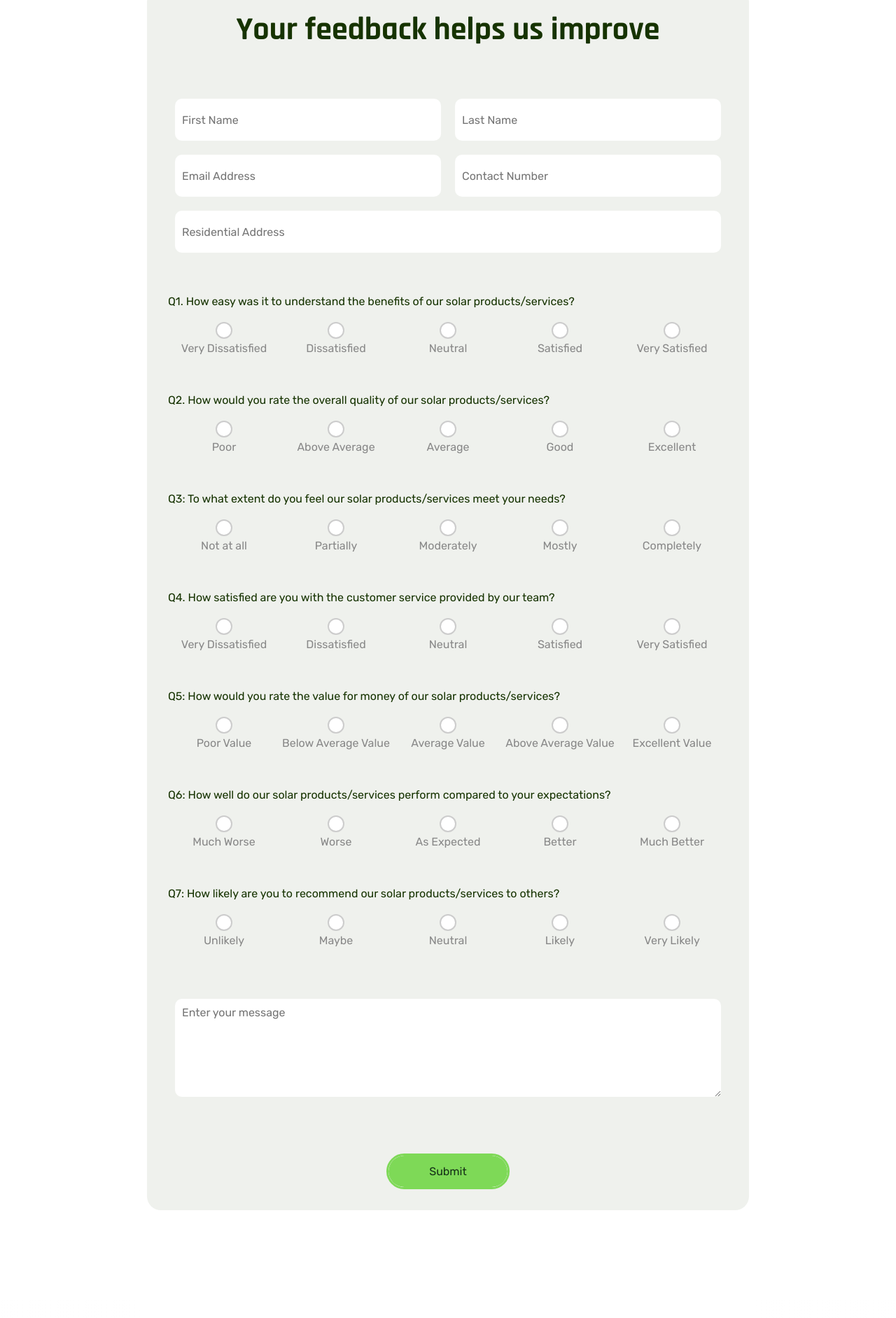
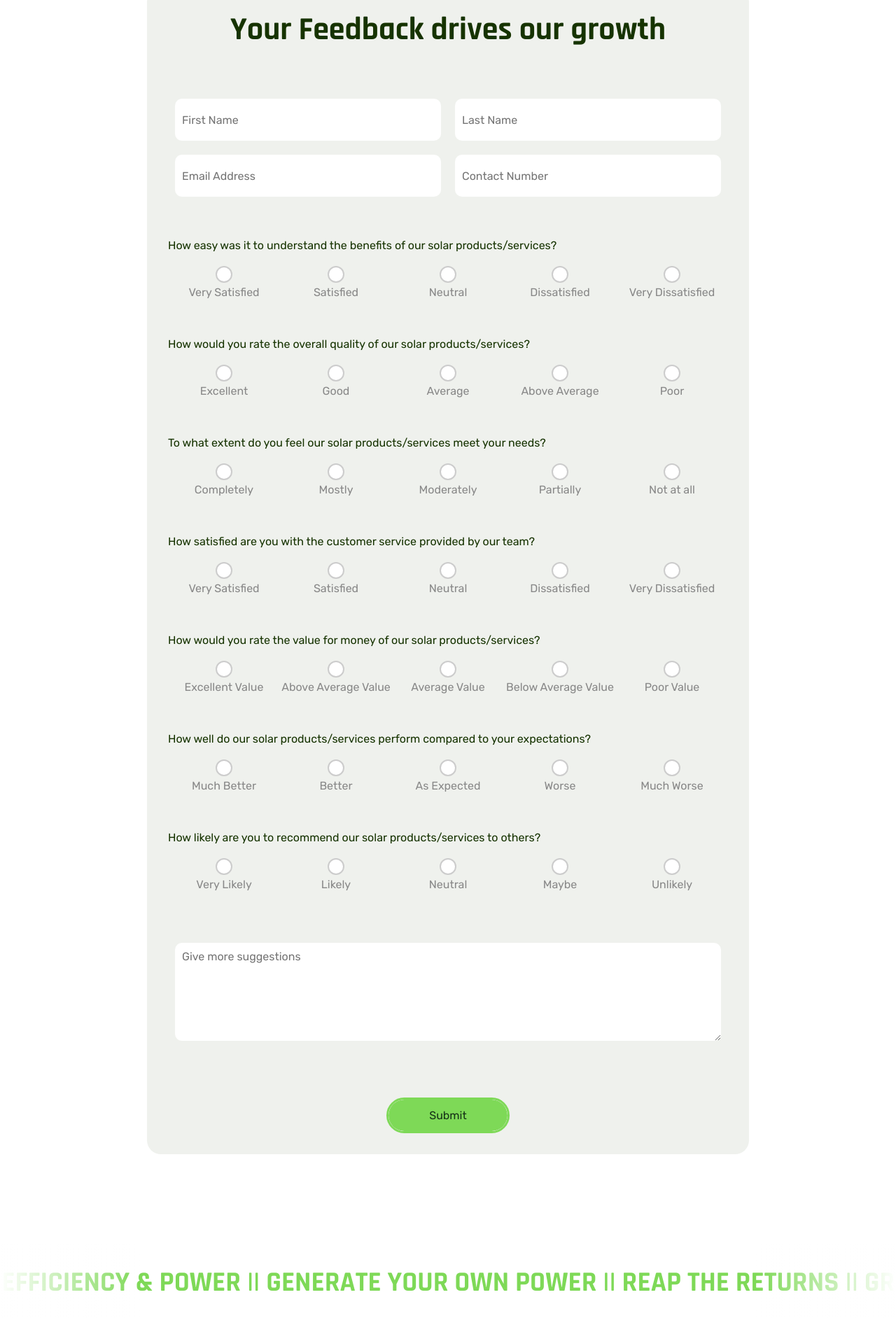
Before and after one commit to nameerfarooq/greener, a React (Vite) app: page /feedback in a window 1280 px wide. Shown: the part 625-2508 px from the top of the page at 70% size. Built offline with nearby package versions, Linux system fonts and the light colour scheme.

Commit message:
feedback pages updated

```diff
--- a/src/App.jsx
+++ b/src/App.jsx
@@ -26,7 +26,7 @@ const App = () => {
       <ScrollToTop />
       <AnimatePresence mode="wait">
         <Routes location={location} key={location.pathname}>
-          <Route index element={ <Home />} />
+          <Route index element={<Home />} />
           <Route path="/home" element={<Home />} />
           <Route path="/about" element={<About />} />
           <Route path="/services" element={<Services />} />
@@ -38,8 +38,9 @@ const App = () => {
       </AnimatePresence>
       <Marquee gradient={true} loop={0} pauseOnHover={true}>
         <div className="marquee">
-          HEAL THE WORLD / EFFICIENCY & POWER / GENERATE YOUR OWN POWER / REAP
-          THE RETURNS / GREENER PAKISTAN /
+          {" "}
+          HEAL THE WORLD || EFFICIENCY & POWER || GENERATE YOUR OWN POWER ||
+          REAP THE RETURNS || GREENER PAKISTAN ||{" "}
         </div>
       </Marquee>
       <Footer />
--- a/src/assets/styles/_global.scss
+++ b/src/assets/styles/_global.scss
@@ -448,14 +448,12 @@ a {
   }
 }
 .marquee {
-  font-size: 10rem;
+  font-size: 4rem;
   font-weight: 600;
-  color: transparent;
-  -webkit-text-stroke-width: 1px;
-  stroke-width: 1px;
+  color: var(--primaryColor);
   font-weight: 700;
-  -webkit-text-stroke-color: var(--primaryColor);
-  stroke: var(--primaryColor);
+  padding-block: 30px
+
 }
 
 .hero-section {
@@ -906,7 +904,7 @@ a {
         .answer-holder {
           display: flex;
           justify-content: space-around;
-          // gap: 20px;
+          flex-direction: row-reverse;
           margin-top: 20px;
           .answers {
             width: 20%;
--- a/src/components/HeaderFooter/Header.jsx
+++ b/src/components/HeaderFooter/Header.jsx
@@ -9,7 +9,16 @@ import NavMenu from "./NavMenu";
 import ResponsiveNav from "./ResponsiveNav";
 import { motion } from "framer-motion";
 import { Link } from "react-router-dom";
+import { useState } from "react";
+
 const Header = () => {
+  const [showDropDown, setshowDropDown] = useState(false);
+  const enterShowDropDown = () => {
+    setshowDropDown(true);
+  };
+  const exitShowDropDown = () => {
+    setshowDropDown(false);
+  };
   return (
     <motion.div
       initial={{
@@ -69,7 +78,7 @@ const Header = () => {
           </abbr>
         </div>
       </div>
-      <div className="bottom">
+      <div className="bottom" onMouseLeave={exitShowDropDown}>
         <div className="left">
           <Link to="/">
             <img src={logo} alt="" />
@@ -77,7 +86,11 @@ const Header = () => {
         </div>
         <div className="right">
           <div className="expanded-menu">
-            <NavMenu />
+            <NavMenu
+              showDropDown={showDropDown}
+              enterShowDropDown={enterShowDropDown}
+              exitShowDropDown={exitShowDropDown}
+            />
           </div>
           <div className="collapsed-menu">
             <ResponsiveNav />
--- a/src/pages/Feedback/Feedback.jsx
+++ b/src/pages/Feedback/Feedback.jsx
@@ -10,7 +10,7 @@ const Feedback = () => {
         <div className="inner">
           <div className="form">
             <div className="text-5 center">
-              Your feedback helps us improve
+              Your Feedback drives our growth
               <br />
               <br />
               <form
@@ -48,17 +48,10 @@ const Feedback = () => {
                     required
                   />
                 </div>
-                <div className="double-field">
-                  <input
-                    type="text"
-                    name="address"
-                    placeholder="Residential Address"
-                    required
-                  />
-                </div>
+
                 <div className="question">
                   <div className="text-2">
-                    Q1. How easy was it to understand the benefits of our solar
+                    How easy was it to understand the benefits of our solar
                     products/services?
                   </div>
                   <div className="answer-holder">
@@ -66,7 +59,7 @@ const Feedback = () => {
                       <input
                         type="radio"
                         required
-                        name="Q1. How easy was it to understand the benefits of our solar
+                        name=" How easy was it to understand the benefits of our solar
                     products/services?"
                         value={"Very Dissatisfied"}
                       />
@@ -76,7 +69,7 @@ const Feedback = () => {
                       <input
                         type="radio"
                         required
-                        name="Q1. How easy was it to understand the benefits of our solar
+                        name=" How easy was it to understand the benefits of our solar
                     products/services?"
                         value={"Dissatisfied"}
                       />
@@ -86,7 +79,7 @@ const Feedback = () => {
                       <input
                         type="radio"
                         required
-                        name="Q1. How easy was it to understand the benefits of our solar
+                        name="  How easy was it to understand the benefits of our solar
                     products/services?"
                         value={"Neutral"}
                       />
@@ -96,7 +89,7 @@ const Feedback = () => {
                       <input
                         type="radio"
                         required
-                        name="Q1. How easy was it to understand the benefits of our solar
+                        name="  How easy was it to understand the benefits of our solar
                     products/services?"
                         value={"Satisfied"}
                       />
@@ -106,7 +99,7 @@ const Feedback = () => {
                       <input
                         type="radio"
                         required
-                        name="Q1. How easy was it to understand the benefits of our solar
+                        name="  How easy was it to understand the benefits of our solar
                     products/services?"
                         value={"Very Satisfied"}
                       />
@@ -116,7 +109,7 @@ const Feedback = () => {
                 </div>
                 <div className="question">
                   <div className="text-2">
-                    Q2. How would you rate the overall quality of our solar
+                    How would you rate the overall quality of our solar
                     products/services?
                   </div>
                   <div className="answer-holder">
@@ -124,7 +117,7 @@ const Feedback = () => {
                       <input
                         type="radio"
                         required
-                        name="Q2. How would you rate the overall quality of our solar
+                        name="  How would you rate the overall quality of our solar
                     products/services?"
                         value={"Poor"}
                       />
@@ -134,7 +127,7 @@ const Feedback = () => {
                       <input
                         type="radio"
                         required
-                        name="Q2. How would you rate the overall quality of our solar
+                        name="  How would you rate the overall quality of our solar
                     products/services?"
                         value={"Above Average"}
                       />
@@ -144,7 +137,7 @@ const Feedback = () => {
                       <input
                         type="radio"
                         required
-                        name="Q2. How would you rate the overall quality of our solar
+                        name="  How would you rate the overall quality of our solar
                     products/services?"
                         value={"Average"}
                       />
@@ -154,7 +147,7 @@ const Feedback = () => {
                       <input
                         type="radio"
                         required
-                        name="Q2. How would you rate the overall quality of our solar
+                        name="  How would you rate the overall quality of our solar
                     products/services?"
                         value={"Good"}
                       />
@@ -164,7 +157,7 @@ const Feedback = () => {
                       <input
                         type="radio"
                         required
-                        name="Q2. How would you rate the overall quality of our solar
+                        name="  How would you rate the overall quality of our solar
                     products/services?"
                         value={"Excellent"}
                       />
@@ -174,15 +167,15 @@ const Feedback = () => {
                 </div>
                 <div className="question">
                   <div className="text-2">
-                    Q3: To what extent do you feel our solar products/services
-                    meet your needs?
+                    To what extent do you feel our solar products/services meet
+                    your needs?
                   </div>
                   <div className="answer-holder">
                     <div className="answers">
                       <input
                         type="radio"
                         required
-                        name="Q3: To what extent do you feel our solar products/services
+                        name="  To what extent do you feel our solar products/services
                     meet your needs?"
                         value={"Not at all"}
                       />
@@ -192,7 +185,7 @@ const Feedback = () => {
                       <input
                         type="radio"
                         required
-                        name="Q3: To what extent do you feel our solar products/services
+                        name="  To what extent do you feel our solar products/services
                     meet your needs?"
                         value={"Partially"}
                       />
@@ -202,7 +195,7 @@ const Feedback = () => {
                       <input
                         type="radio"
                         required
-                        name="Q3: To what extent do you feel our solar products/services
+                        name="  To what extent do you feel our solar products/services
                     meet your needs?"
                         value={"Moderately"}
                       />
@@ -212,7 +205,7 @@ const Feedback = () => {
                       <input
                         type="radio"
                         required
-                        name="Q3: To what extent do you feel our solar products/services
+                        name="  To what extent do you feel our solar products/services
                     meet your needs?"
                         value={"Mostly"}
                       />
@@ -222,7 +215,7 @@ const Feedback = () => {
                       <input
                         type="radio"
                         required
-                        name="Q3: To what extent do you feel our solar products/services
+                        name="  To what extent do you feel our solar products/services
                     meet your needs?"
                         value={"Completely"}
                       />
@@ -232,15 +225,15 @@ const Feedback = () => {
                 </div>
                 <div className="question">
                   <div className="text-2">
-                    Q4. How satisfied are you with the customer service provided
-                    by our team?
+                    How satisfied are you with the customer service provided by
+                    our team?
                   </div>
                   <div className="answer-holder">
                     <div className="answers">
                       <input
                         type="radio"
                         required
-                        name="Q4. How satisfied are you with the customer service provided
+                        name="  How satisfied are you with the customer service provided
                     by our team?"
                         value={"Very Dissatisfied"}
                       />
@@ -250,7 +243,7 @@ const Feedback = () => {
                       <input
                         type="radio"
                         required
-                        name="Q4. How satisfied are you with the customer service provided
+                        name="  How satisfied are you with the customer service provided
                     by our team?"
                         value={"Dissatisfied"}
                       />
@@ -260,7 +253,7 @@ const Feedback = () => {
                       <input
                         type="radio"
                         required
-                        name="Q4. How satisfied are you with the customer service provided
+                        name="  How satisfied are you with the customer service provided
                     by our team?"
                         value={"Neutral"}
                       />
@@ -270,7 +263,7 @@ const Feedback = () => {
                       <input
                         type="radio"
                         required
-                        name="Q4. How satisfied are you with the customer service provided
+                        name="  How satisfied are you with the customer service provided
                     by our team?"
                         value={"Satisfied"}
                       />
@@ -280,7 +273,7 @@ const Feedback = () => {
                       <input
                         type="radio"
                         required
-                        name="Q4. How satisfied are you with the customer service provided
+                        name="  How satisfied are you with the customer service provided
                     by our team?"
                         value={"Very Satisfied"}
                       />
@@ -290,7 +283,7 @@ const Feedback = () => {
                 </div>
                 <div className="question">
                   <div className="text-2">
-                    Q5: How would you rate the value for money of our solar
+                    How would you rate the value for money of our solar
                     products/services?
                   </div>
                   <div className="answer-holder">
@@ -298,7 +291,7 @@ const Feedback = () => {
                       <input
                         type="radio"
                         required
-                        name="Q5: How would you rate the value for money of our solar
+                        name="  How would you rate the value for money of our solar
                     products/services?"
                         value={"Poor Value"}
                       />
@@ -308,7 +301,7 @@ const Feedback = () => {
                       <input
                         type="radio"
                         required
-                        name="Q5: How would you rate the value for money of our solar
+                        name="  How would you rate the value for money of our solar
                     products/services?"
                         value={"Below Average Value"}
                       />
@@ -318,7 +311,7 @@ const Feedback = () => {
                       <input
                         type="radio"
                         required
-                        name="Q5: How would you rate the value for money of our solar
+                        name="  How would you rate the value for money of our solar
                     products/services?"
                         value={"Average Value"}
                       />
@@ -328,7 +321,7 @@ const Feedback = () => {
                       <input
                         type="radio"
                         required
-                        name="Q5: How would you rate the value for money of our solar
+                        name="  How would you rate the value for money of our solar
                     products/services?"
                         value={"Above Average Value"}
                       />
@@ -338,7 +331,7 @@ const Feedback = () => {
                       <input
                         type="radio"
                         required
-                        name="Q5: How would you rate the value for money of our solar
+                        name="  How would you rate the value for money of our solar
                     products/services?"
                         value={"Excellent Value"}
                       />
@@ -348,15 +341,15 @@ const Feedback = () => {
                 </div>
                 <div className="question">
                   <div className="text-2">
-                    Q6: How well do our solar products/services perform compared
-                    to your expectations?{" "}
+                    How well do our solar products/services perform compared to
+                    your expectations?{" "}
                   </div>
                   <div className="answer-holder">
                     <div className="answers">
                       <input
                         type="radio"
                         required
-                        name="Q6: How well do our solar products/services perform compared
+                        name="  How well do our solar products/services perform compared
                     to your expectations?"
                         value={"Much Worse"}
                       />
@@ -366,7 +359,7 @@ const Feedback = () => {
                       <input
                         type="radio"
                         required
-                        name="Q6: How well do our solar products/services perform compared
+                        name="  How well do our solar products/services perform compared
                     to your expectations?"
                         value={"Worse"}
                       />
@@ -376,7 +369,7 @@ const Feedback = () => {
                       <input
                         type="radio"
                         required
-                        name="Q6: How well do our solar products/services perform compared
+                        name="  How well do our solar products/services perform compared
                     to your expectations?"
                         value={"As Expected"}
                       />
@@ -386,7 +379,7 @@ const Feedback = () => {
                       <input
                         type="radio"
                         required
-                        name="Q6: How well do our solar products/services perform compared
+                        name="  How well do our solar products/services perform compared
                     to your expectations?"
                         value={"Better"}
                       />
@@ -396,7 +389,7 @@ const Feedback = () => {
                       <input
                         type="radio"
                         required
-                        name="Q6: How well do our solar products/services perform compared
+                        name="  How well do our solar products/services perform compared
                     to your expectations?"
                         value={"Much Better"}
                       />
@@ -406,15 +399,15 @@ const Feedback = () => {
                 </div>
                 <div className="question">
                   <div className="text-2">
-                    Q7: How likely are you to recommend our solar
-                    products/services to others?
+                    How likely are you to recommend our solar products/services
+                    to others?
                   </div>
                   <div className="answer-holder">
                     <div className="answers">
                       <input
                         type="radio"
                         required
-                        name="Q7: How likely are you to recommend our solar
+                        name="  How likely are you to recommend our solar
                     products/services to others?"
                         value={"Unlikely"}
                       />
@@ -424,7 +417,7 @@ const Feedback = () => {
                       <input
                         type="radio"
                         required
-                        name="Q7: How likely are you to recommend our solar
+                        name="  How likely are you to recommend our solar
                     products/services to others?"
                         value={"Maybe"}
                       />
@@ -434,7 +427,7 @@ const Feedback = () => {
                       <input
                         type="radio"
                         required
-                        name="Q7: How likely are you to recommend our solar
+                        name="  How likely are you to recommend our solar
                     products/services to others?"
                         value={"Neutral"}
                       />
@@ -444,7 +437,7 @@ const Feedback = () => {
                       <input
                         type="radio"
                         required
-                        name="Q7: How likely are you to recommend our solar
+                        name="  How likely are you to recommend our solar
                     products/services to others?"
                         value={"Likely"}
                       />
@@ -454,7 +447,7 @@ const Feedback = () => {
                       <input
                         type="radio"
                         required
-                        name="Q7: How likely are you to recommend our solar
+                        name="  How likely are you to recommend our solar
                     products/services to others?"
                         value={"Very Likely"}
                       />
@@ -466,7 +459,7 @@ const Feedback = () => {
                 <div className="double-field">
                   <textarea
                     name="Message"
-                    placeholder="Enter your message"
+                    placeholder="Give more suggestions"
                     required
                   />
                 </div>
```
Also changed, not shown: src/components/HeaderFooter/NavMenu.jsx (+15 -10 lines).
